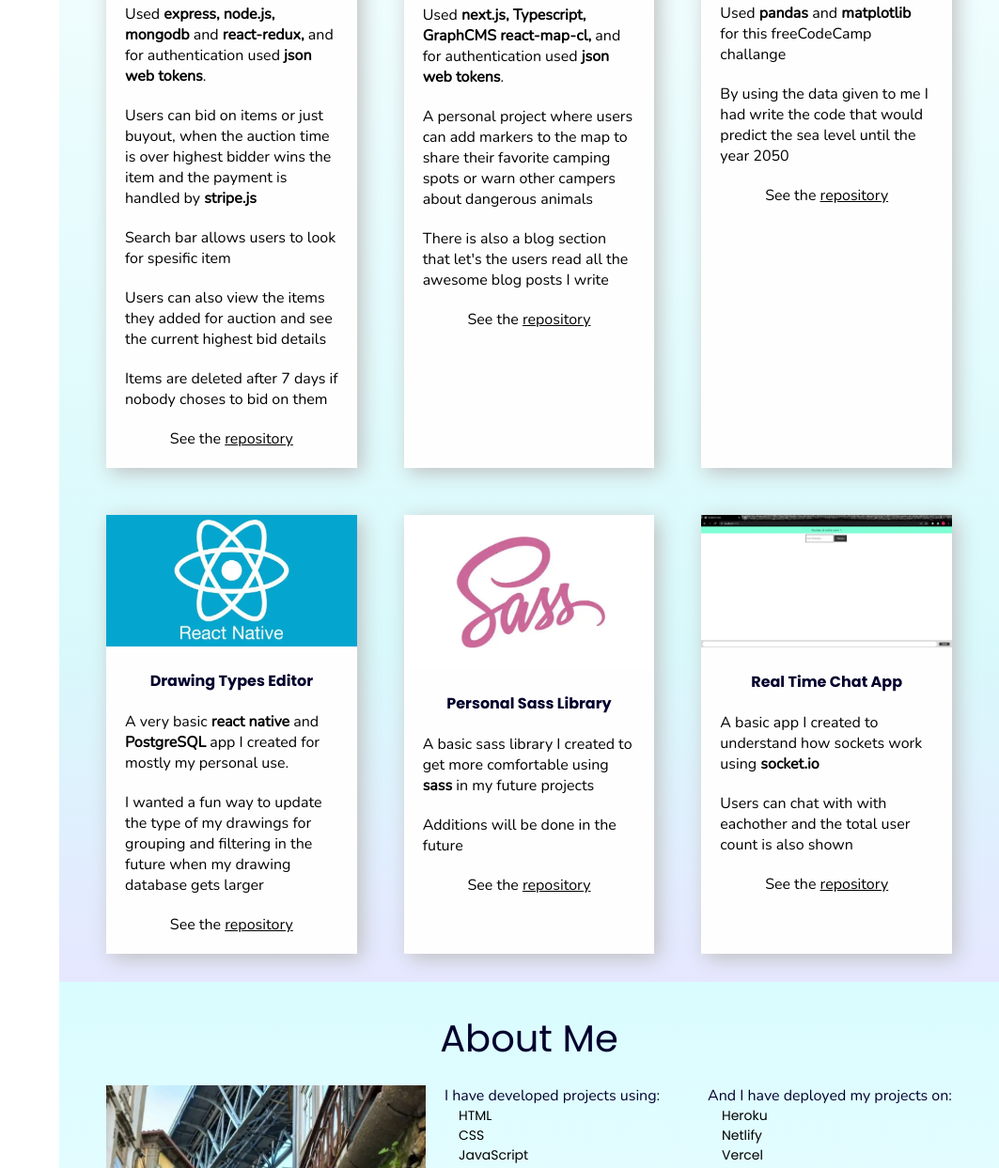
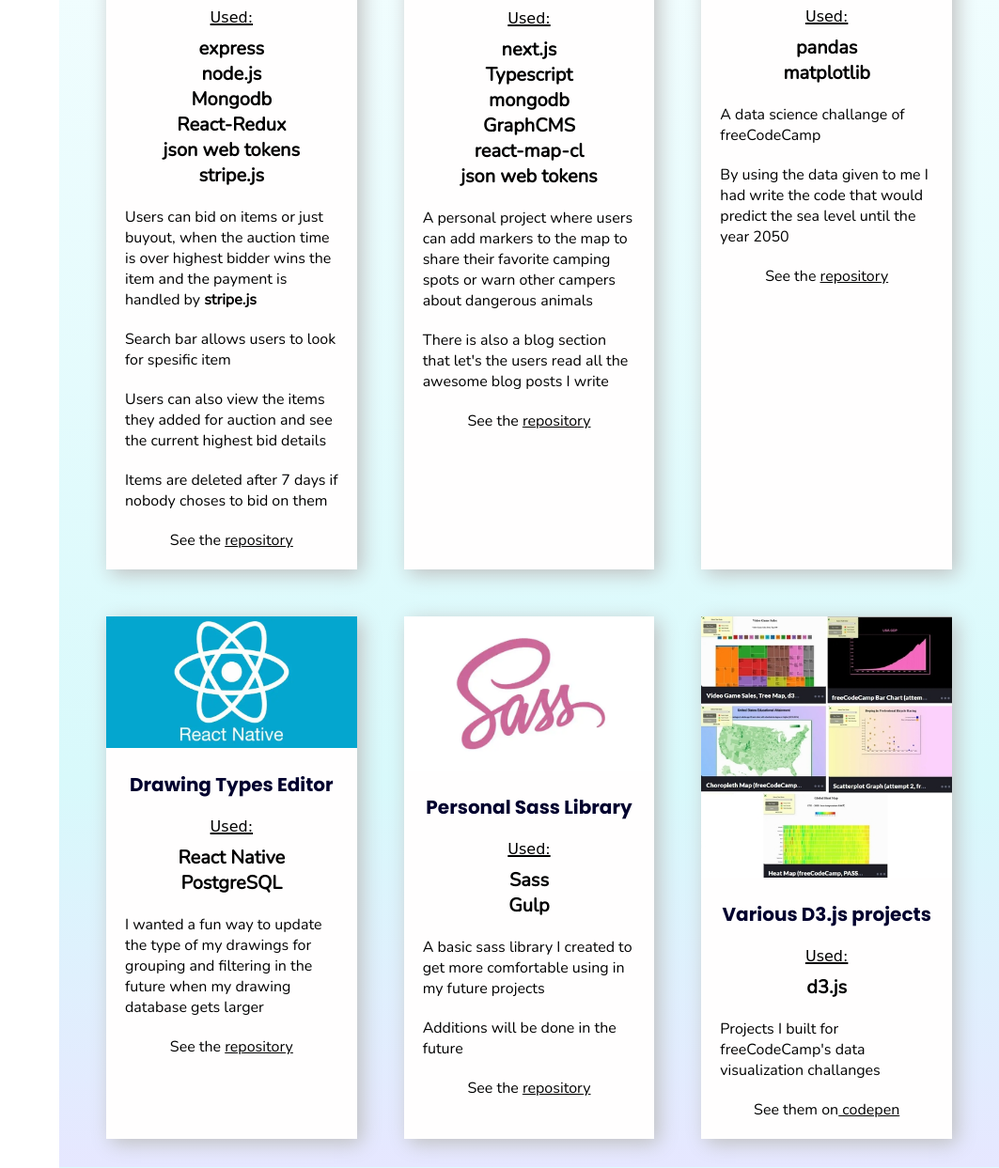
Before and after one commit to ilci66/personal-portfolio-website, a website built with webpack: page public/index.html in a window 1280 px wide. Shown: the part 919-2162 px from the top of the page at 94% size, without its empty margins (217-1280 px from the left). Built offline with nearby package versions, Linux system fonts and the light colour scheme; a web font is replaced by a local one.

Commit message:
updated, made it better

```diff
--- a/public/index.html
+++ b/public/index.html
@@ -89,7 +89,16 @@
             <img src="./assets/images/auction-app.webp" loading="lazy" alt="auction app picture">
             <div class="grid-info">
               <h3 class="dark-t project-title font-2">Auction App</h3>
-              <p class="font-1 project-text">Used <b>express, node.js, mongodb</b> and <b>react-redux,</b> and for authentication used <b>json web tokens</b>.</p>
+                            <p class="underline font-fancy project-text">Used:</p>
+
+              <ul>
+                <li class=" font-1 grid-list"><b>express</b></li>
+                <li class=" font-1 grid-list"><b>node.js</b></li>
+                <li class=" font-1 grid-list"><b>Mongodb</b></li>
+                <li class=" font-1 grid-list"><b>React-Redux</b></li>
+                <li class=" font-1 grid-list"><b>json web tokens</b></li>
+                <li class=" font-1 grid-list"><b>stripe.js</b></li>
+              </ul>
               <p class="font-1 project-text">Users can bid on items or just buyout, when the auction time  is over highest bidder wins the item and the payment is handled by <b>stripe.js</b></p>
               <p class="font-1 project-text">Search bar allows users to look for spesific item</p>
               <p class="font-1 project-text">Users can also view the items they added for auction and see the current highest bid details</p>
@@ -101,7 +110,16 @@
             <img src="./assets/images/campin.webp" loading="lazy" alt=" campin' app pic">
             <div class="grid-info">
               <h3 class="dark-t project-title font-2">Campin'</h3>
-              <p class="font-1 project-text">Used <b>next.js, Typescript, GraphCMS react-map-cl,</b> and for authentication used <b>json web tokens</b>.</p>
+                            <p class="underline font-fancy project-text">Used:</p>
+
+              <ul>
+                <li class=" font-1 grid-list"><b>next.js</b></li>
+                <li class=" font-1 grid-list"><b>Typescript</b></li>
+                <li class=" font-1 grid-list"><b>mongodb</b></li>
+                <li class=" font-1 grid-list"><b>GraphCMS</b></li>
+                <li class=" font-1 grid-list"><b>react-map-cl</b></li>
+                <li class=" font-1 grid-list"><b>json web tokens</b></li>
+              </ul>
               <p class="font-1 project-text">A personal project where users can add markers to the map to share their favorite camping spots or warn other campers about dangerous animals</p>
               <p class="font-1 project-text">There is also a blog section that let's the users read all the awesome blog posts I write</p>
               <p class="font-1 project-text">See the <a class="grid-repo-link" target="#" href="https://github.com/ilci66/campin-nextjs-typescript">repository</a> </p>
@@ -111,7 +129,13 @@
             <img src="./assets/images/python-logo-2.webp" loading="lazy" alt="python logo">
             <div class="grid-info">
               <h3 class="dark-t project-title font-2">Sea Level Predictor</h3>
-              <p class="font-1 project-text">Used <b> pandas</b> and <b> matplotlib</b> for this freeCodeCamp challange</p>
+                            <p class="underline font-fancy project-text">Used:</p>
+
+              <ul>
+                <li class=" font-1 grid-list"><b>pandas</b></li>
+                <li class=" font-1 grid-list"><b>matplotlib</b></li>
+              </ul>
+              <p class="font-1 project-text">A data science challange of freeCodeCamp</p>
               <p class="font-1 project-text">By using the data given to me I had write the code that would predict the sea level until the year 2050</p>
               <p class="font-1 project-text">See the <a class="grid-repo-link" target="#" href="https://github.com/ilci66/Sea-Level-Predictor-fcc">repository</a> </p>
             </div>
@@ -120,7 +144,12 @@
             <img src="./assets/images/react-native-logo.webp" loading="lazy" alt="react native logo">
             <div class="grid-info">
               <h3 class="dark-t project-title font-2">Drawing Types Editor</h3>
-              <p class="font-1 project-text">A very basic <b>react native</b> and <b>PostgreSQL</b> app I created for mostly my personal use.</p>
+                            <p class="underline font-fancy project-text">Used:</p>
+
+              <ul>
+                <li class="font-1 grid-list"><b>React Native</b></li>
+                <li class="font-1 grid-list"><b>PostgreSQL</b></li>
+              </ul>
               <p class="font-1 project-text">I wanted a fun way to update the type of my drawings for grouping and filtering in the future when my drawing database gets larger</p>
               <p class="font-1 project-text">See the <a class="grid-repo-link" target="#" href="https://github.com/ilci66/react-native-my-drawings">repository</a> </p>
             </div>
@@ -129,18 +158,26 @@
             <img src="./assets/images/sass-logo.webp" loading="lazy" alt="sass logo">
             <div class="grid-info">
               <h3 class="dark-t project-title font-2">Personal Sass Library</h3>
-              <p class="font-1 project-text">A basic sass library I created to get more comfortable using <b>sass</b> in my future projects</p>
+              <p class="underline font-fancy project-text">Used:</p>
+              <ul>
+                <li class=" font-1 grid-list"><b>Sass</b></li>
+                <li class=" font-1 grid-list"><b>Gulp</b></li>
+              </ul>
+              <p class="font-1 project-text">A basic sass library I created to get more comfortable using  in my future projects</p>
               <p class="font-1 project-text">Additions will be done in the future</p>
               <p class="font-1 project-text">See the <a class="grid-repo-link" target="#" href="https://github.com/ilci66/my-own-sass-library">repository</a> </p>
             </div>
           </div>
           <div class="grid-item">
-            <img src="./assets/images/socket.io-app.webp" loading="lazy" alt="real time chat app logo">
+            <img src="./assets/images/d3.js-projects-newest.webp" loading="lazy" alt="real time chat app logo">
             <div class="grid-info">
-              <h3 class="dark-t project-title font-2">Real Time Chat App</h3>
-              <p class="font-1 project-text">A basic app I created to understand how sockets work using <b>socket.io</b></p>
-              <p class="font-1 project-text">Users can chat with with eachother and the total user count is also shown</p>
-              <p class="font-1 project-text">See the <a class="grid-repo-link" target="#" href="https://github.com/ilci66/simple-socket.io-practise">repository</a> </p>
+              <h3 class="dark-t project-title font-2">Various D3.js projects</h3>
+              <p class="underline font-fancy project-text">Used:</p>
+              <ul>
+                <li class=" font-1 grid-list"><b>d3.js</b></li>
+              </ul>
+              <p class="font-1 project-text">Projects I built for freeCodeCamp's data visualization challanges</p>
+              <p class="font-1 project-text">See them on<a class="grid-repo-link" target="#" href="https://codepen.io/ilci"> codepen</a> </p>
             </div>
           </div>
         </div>
--- /dev/null
+++ b/robots.txt
@@ -0,0 +1 @@
+User-agent: *
--- a/sass/index.scss
+++ b/sass/index.scss
@@ -474,8 +474,16 @@ div { flex-grow: 1 }
         padding: $m-size;
         // justify-content: center;
         align-items: center;
+        .underline {
+          text-decoration: underline 2px;
+          margin-bottom: $s-size;
+        }
+        .grid-list {
+          font-size: $m-l-t;
+          text-align: center;
+        }
         .project-title {
-          font-size: $m-t;
+          font-size: $m-l-t;
           font-weight: bold;
         }
         .project-text {
```
Also changed, not shown: public/assets/css/index.css, public/assets/images/d3.js-projects-newest.webp (added).
